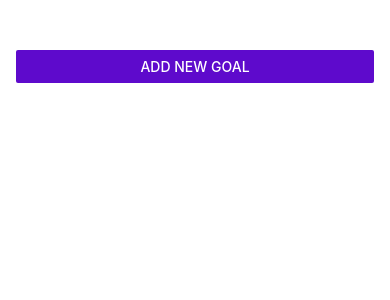
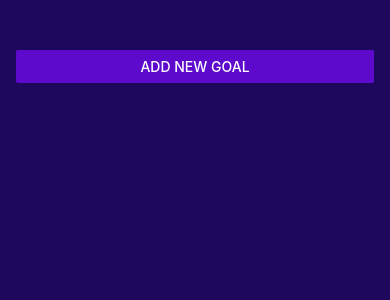
Before and after one commit to graceupongraceemi/RN_project_2501max, a React Native app: screen / in a window 390 px wide. Shown: the top 300 px of the page. Built offline with nearby package versions, Linux system fonts and the light colour scheme.

Commit message:
backgroundColor for appContainer in App.js modified

```diff
--- a/App.js
+++ b/App.js
@@ -70,7 +70,8 @@ const styles = StyleSheet.create({
   appContainer: {
     flex: 1,
     padding: 50,
-    paddingHorizontal: 16
+    paddingHorizontal: 16,
+    backgroundColor: '#1e085e'
   },
 
   goalsContainer: {
```
